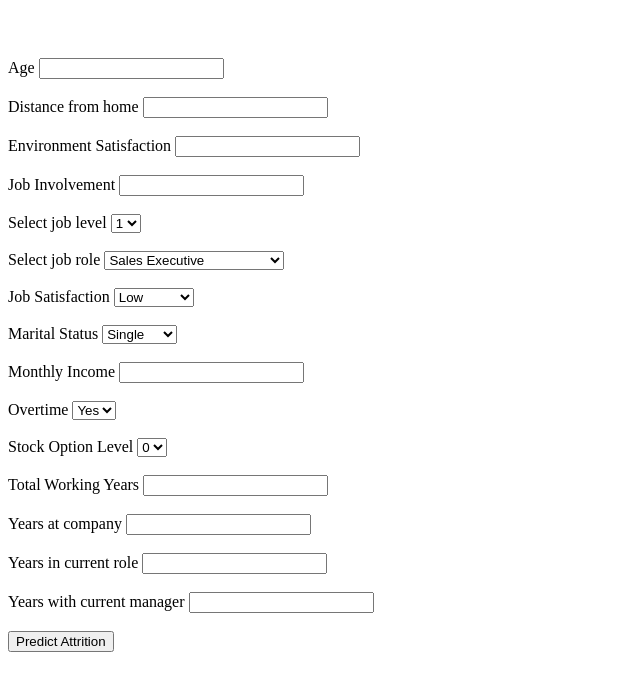
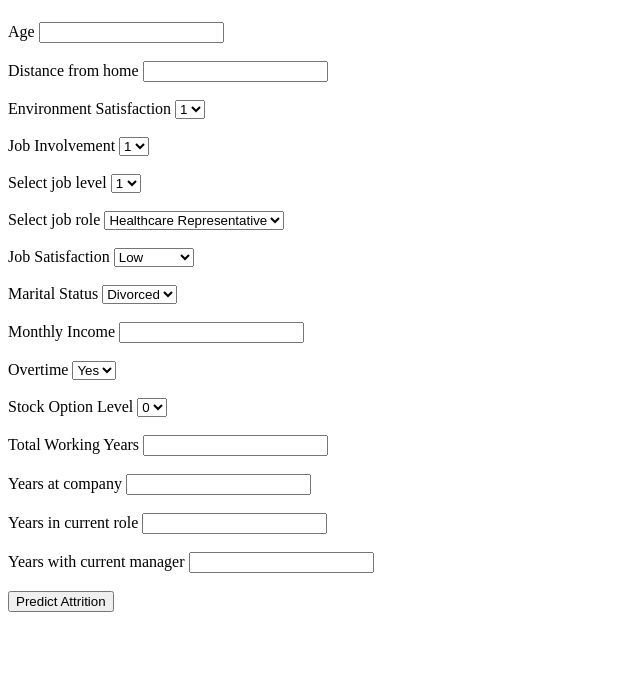
Before and after one commit to ramankedar/employee-attrition-prediction, a Flask app: page / in a window 1280 px wide. Shown: the part 58-749 px from the top of the page, without its empty margins (0-640 px from the left). Run offline with Flask 3, Linux system fonts and the light colour scheme; parts of the project's set-up code (start-up, migrations or seed data) failed here and were passed over.

Commit message:
initial commit

```diff
--- a/app.py
+++ b/app.py
@@ -6,27 +6,14 @@ import numpy as np
 import sklearn
 from sklearn.preprocessing import StandardScaler
 
-
-
 app = Flask(__name__, template_folder='templates')
-
 
 @app.route("/")
 def home():
     return render_template("index.html")
 
-
 model_path = 'c:\\Users\\raman\\Data Science\\EAP\\naivebayes_pickle.pkl'
 model = pickle.load(open(model_path, 'rb'))
-
-# -----------------------------------------------------
-# with open('naivebayes_pickle.pkl' , 'rb') as model:
-#     lr = pickle.load(model)
-
-# @app.route('/',methods=['GET'])
-# def Home():
-#     return render_template('index.html')
-# -----------------------------------------------------
 
 standard_to = StandardScaler()
 
@@ -51,13 +38,16 @@ def predict():
         YearsInCurrentRole = int(request.form['YearsInCurrentRole'])
         YearsWithCurrManager = int(request.form['YearsWithCurrManager'])
 
+        result = model.predict([[Age, Distance_from_home, EnvironmentSatisfaction, JobInvolvement, JobLevel, JobRole, JobSatisfaction, MaritalStatus, MonthlyIncome, OverTime, StockOptionLevel, TotalWorkingYears, YearsAtCompany, YearsInCurrentRole, YearsWithCurrManager]])
 
-        result = model.predict([[Age,Distance_from_home , EnvironmentSatisfaction,JobInvolvement,JobLevel,JobRole,JobSatisfaction,MaritalStatus,MonthlyIncome,OverTime,StockOptionLevel,TotalWorkingYears,YearsAtCompany,YearsInCurrentRole,YearsWithCurrManager]])
-
-        # prediction=model.predict([[Age,Distance_from_home , EnvironmentSatisfaction,JobInvolvement,JobLevel,JobRole,JobSatisfaction,MaritalStatus,MonthlyIncome,OverTime,StockOptionLevel,TotalWorkingYears,YearsAtCompany,YearsInCurrentRole,YearsWithCurrManager ]])
+        if(result == 0):
+            result = 'Attrition : YES'
+        elif(result == 1):
+            result = 'Attrition : NO'
+        else:
+            result = 'Error Occured!'
 
         return render_template('results.html', result = result)
 
-
 if __name__=="__main__":
     app.run(debug=True)
--- a/templates/index.html
+++ b/templates/index.html
@@ -7,15 +7,12 @@
 
 </head>
 
-
 <div class="content">
 
   <h1 class="header center orange-text">Employee Attrition Prediction</h1>
 
   <div class="form">
     <form action="/predict" method="POST">
-
-      <br><br>
 
       <label for="predict">Age</label>
       <input type="number" name="Age" id="Age">
@@ -28,56 +25,67 @@
       <br><br>
 
       <label for="predict">Environment Satisfaction</label>
-      <input type = "number" name="EnvironmentSatisfaction" id="EnvironmentSatisfaction">
+      <select id="EnvironmentSatisfaction" name="EnvironmentSatisfaction">
+      <option value="0">1</option>
+      <option value="1">2</option>
+      <option value="2">3</option>
+      <option value="3">4</option>
+      <option value="4">5</option>
+      </select>
 
       <br><br>
 
       <label for="predict">Job Involvement</label>
-      <input type = "number" name="JobInvolvement" id="JobInvolvement">
+      <select id="JobInvolvement" name="JobInvolvement">
+      <option value="0">1</option>
+      <option value="1">2</option>
+      <option value="2">3</option>
+      <option value="3">4</option>
+      </select>
 
       <br><br>
 
       <label for="predict">Select job level</label>
       <select id="JobLevel" name="JobLevel">
-      <option value="1">1</option>
-      <option value="2">2</option>
-      <option value="3">3</option>
-      <option value="4">4</option>
-      <option value="5">5</option>
+      <option value="0">1</option>
+      <option value="1">2</option>
+      <option value="2">3</option>
+      <option value="3">4</option>
+      <option value="4">5</option>
       </select>
 
       <br><br>
 
       <label for="predict">Select job role</label>
-      <select id="JobLevel" name="JobLevel">
-      <option value="1">Sales Executive</option>
-      <option value="2">Research Scientist</option>
-      <option value="3">Laboratory Technician</option>
+      <select id="JobRole" name="JobRole">
+      <option value="0">Healthcare Representative</option>
+      <option value="1">Human Resource</option>
+      <option value="2">Laboratory Technician</option>
+      <option value="3">Manager</option>
       <option value="4">Manufacturing Director</option>
-      <option value="5">Healthcare Representative</option>
-      <option value="6">Manager</option>
-      <option value="7">Sales Representative</option>
-      <option value="8">Research Director</option>
-      <option value="9">Human Resources</option>
+      <option value="5">Research Director</option>
+      <option value="6">Research Scientist</option>
+      <option value="7">Sales Executive</option>
+      <option value="8">Sales Representative</option>
       </select>
 
       <br><br>
 
       <label for="predict">Job Satisfaction</label>
       <select id="JobSatisfaction" name="JobSatisfaction">
-      <option value="1">Low</option>
-      <option value="2">Medium</option>
-      <option value="3">High</option>
-      <option value="4">Very High</option>
+      <option value="0">Low</option>
+      <option value="1">Medium</option>
+      <option value="2">High</option>
+      <option value="3">Very High</option>
       </select>
 
       <br><br>
 
       <label for="predict">Marital Status</label>
       <select id="MaritalStatus" name="MaritalStatus">
-      <option value="1">Single</option>
-      <option value="2">Married</option>
-      <option value="3">Divorced</option>
+      <option value="0">Divorced</option>
+      <option value="1">Married</option>
+      <option value="2">Single</option>
       </select>
 
       <br><br>
@@ -130,101 +138,4 @@
     </form>
   </div>
 </div>
-
-
-<!--
-<body>
-
-    <div class="container">
-      <form action="{{ url_for('predict')}}" method="post"></form>
-      <h1 class="header center orange-text">  Employee Attrition Prediction </h1>
-
-      <h2 class="header center orange-text"> Set 2 </h2>
-
-      <br>
-      <label for="userInput" style="margin-left: 500px;"><b>Age</b></label>
-      <input type="text" id="userInput" name="Age">
-      <br>
-
-      <br>
-      <label for="userInput"><b>Distance_from_home</b></label>
-      <input type="text" id="userInput" name="Distance_from_home">
-      <br>
-      <br>
-      <label for="userInput" style="margin-left: 500px;"><b>EnvironmentSatisfaction</b></label>
-      <input type="text" id="EnvironmentSatisfaction" name="userInput">
-      <br>
-     <br>
-
-     <label for="userInput"  style="margin-left: 500px" ><b>JobInvolvement</b></label>
-      <input type="text" id="userInput" name="JobInvolvement">
-           <br>
-           <br>
-           <label for="userInput"><b>Joblevel</b></label>
-           <input type="text" id="userInput" name="Joblevel">
-
-           <br>
-
-         <label for="userInput" style="margin-left: 500px;"><b>Jobrole</b></label>
-         <input type="text" id="userInput" name="Jobrole">
-
-         <br>
-         <label for="userInput"><b>Jobsatisfaction</b></label>
-          <input type="text" id="userInput" name="Jobsatisfaction">
-            <br>
-            <label for="userInput"><b>MaritalStatus</b></label>
-            <input type="text" id="userInput" name="MaritalStatus">
-
-
-
-                <br>
-              <label for="userInput"><b>MonthlyIncome</b></label>
-              <input type="text" id="userInput" name="MonthlyIncome">
-              <br>
-
-
-              <br>
-              <label for="userInput"><b>Overtime</b></label>
-              <input type="text" id="userInput" name="Overtime">
-              <br>
-
-              <label for="userInput" style="margin-left: 500px;"><b>StockOptionLevel</b></label>
-              <input type="text" id="StockOptionLevel" name="userInput">
-               <br>
-            <label for="last_name"  ><b>YearsWithCurrManager </b></label>
-
-          <input id="last_name"  name="YearsWithCurrManager" type="text" class="validate">
-          <br>
-
-
-          <label for="userInput" style="margin-left: 500px;"><b>YearsAtCompany</b></label>
-          <input type="text" id="YearsAtCompany" name="userInput">
-          <br>
-            <label for="last_name"  ><b>YearsInCurrentRole	 </b></label>
-
-          <input id="last_name"  name="YearsInCurrentRole	" type="text" class="validate">
-          <br>
-
-          <br>
-          <label for="userInput"><b>TotalWorkingYears	</b></label>
-          <input type="text" id="userInput" name="TotalWorkingYears	">
-          <br>
-
-
-
-
-
-
-        <br>
-          <button type="submit" >Predict Probability</button>
-
-
-      </div>
-
-
-
-   -->
-
-
-  <!-- </body> -->
 </html>
```
Also changed, not shown: requirements.txt (added, +7 -0 lines), templates/results.html (+5 -3 lines), temp.csv (deleted), 4 other files.
